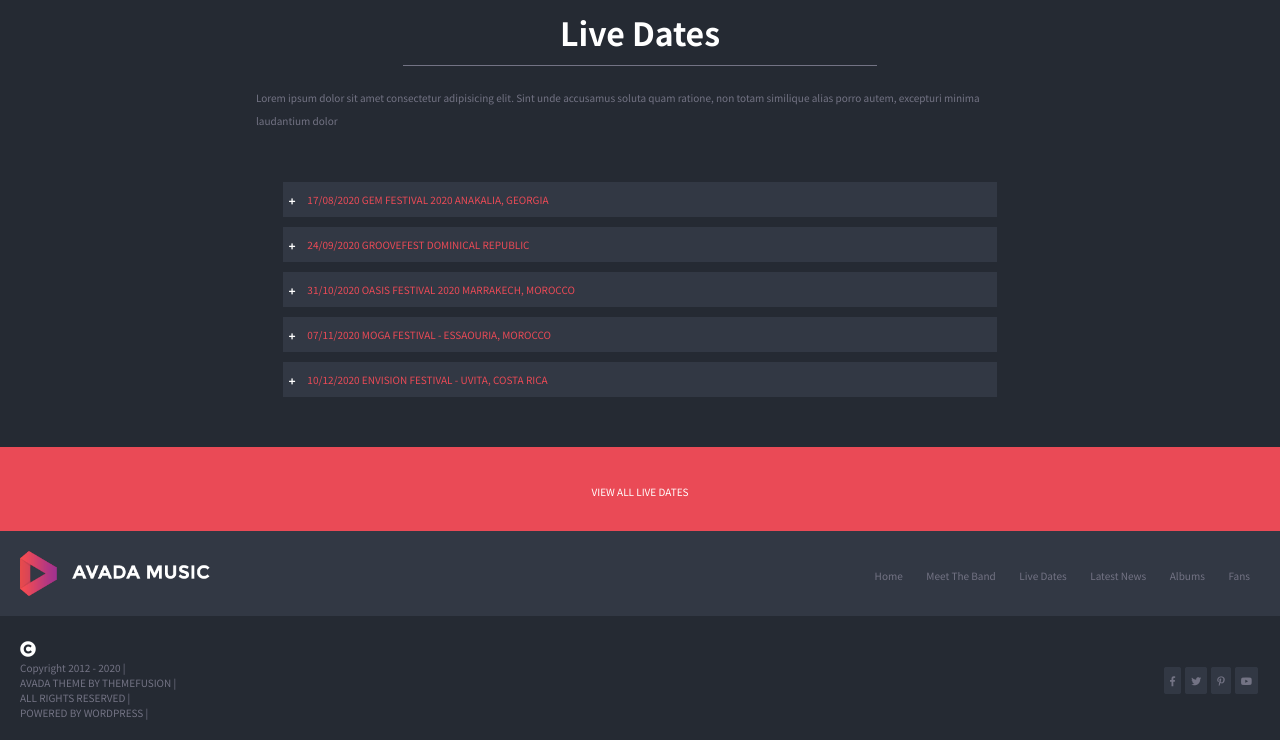
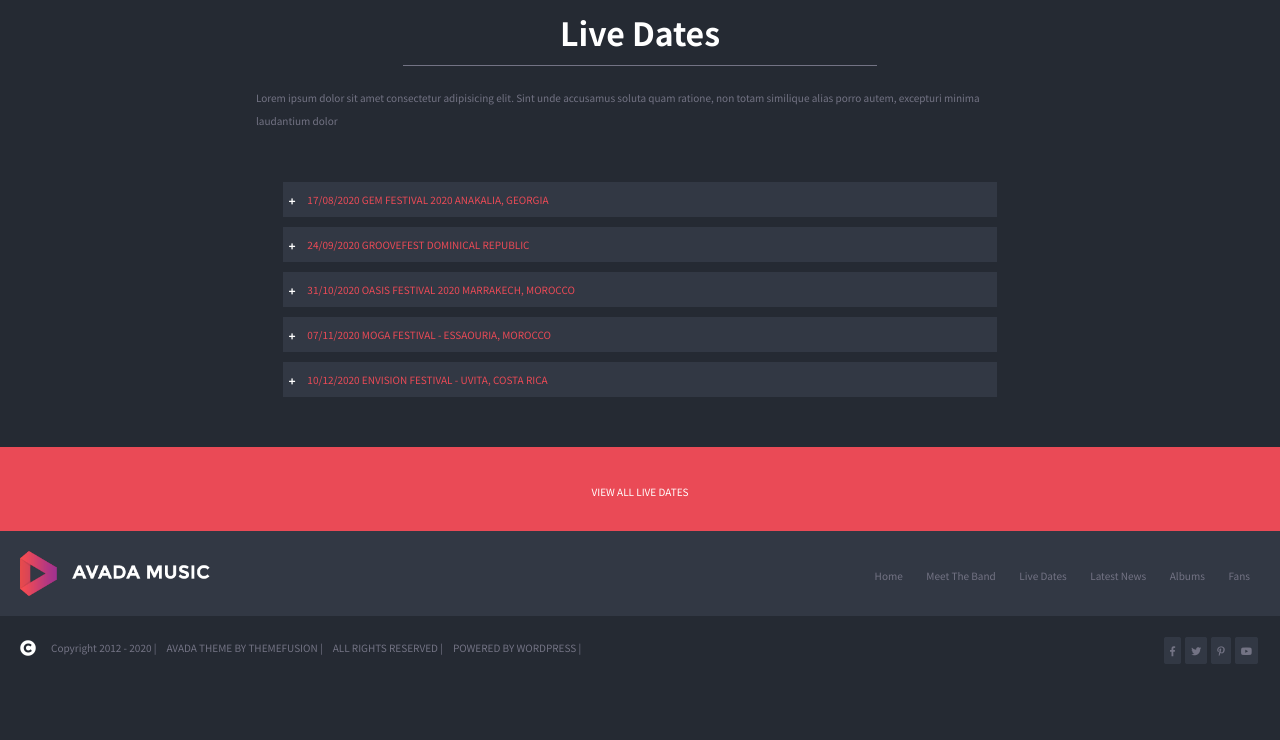
Before and after one commit to Cargalher/proj-html-vuejs, a PHP site: page / in a window 1280 px wide. Shown: the part 2749-3489 px from the top of the page. After the commit the page ends 3413 px from the top, so only its background shows below. Run offline with PHP 8.4, Linux system fonts and the light colour scheme; some libraries are stand-ins or nearby versions.

Commit message:
css to copyright container

```diff
--- a/dist/css/app.css
+++ b/dist/css/app.css
@@ -414,6 +414,15 @@ main .live_dates .dates .accordion .info_accordion button:hover {
   align-items: center;
   padding: 20px;
 }
+#site_footer .footer_bottom .copy_container {
+  display: flex;
+}
+#site_footer .footer_bottom .copy_container i {
+  margin-right: 10px;
+}
+#site_footer .footer_bottom .copy_container p {
+  margin: 0 5px;
+}
 #site_footer .footer_bottom p, #site_footer .footer_bottom a {
   font-size: 10px;
   color: #737384;
--- a/index.html
+++ b/index.html
@@ -208,12 +208,11 @@
                 </div>
             </div>
             <div class="footer_bottom">
-                <div>
+                <div class="copy_container">
                     <i class="fas fa-copyright"></i>
                     <p v-for="(element, index) in copyrightEl">
-                         {{element.copy}} |
+                         {{ element.copy }} |
                     </p>
-                   <!-- <p><i class="fas fa-copyright"></i> Copyright 2012 - 2020 | AVADA THEME BY THEMEFUSION | ALL RIGHTS RESERVED | POWERED BY WORDPRESS</p> -->
                 </div>
                 <div class="social_container">
                     <span v-for= "icon in socialIcons">
--- a/src/partials/_footer.scss
+++ b/src/partials/_footer.scss
@@ -25,6 +25,15 @@
         justify-content: space-between;
         align-items: center;
         padding: 20px;
+        .copy_container{
+            display: flex;
+            i{
+                margin-right: 10px;
+            }
+            p{
+                margin:0 5px;
+            }
+        }
         p, a{
             font-size: 10px;
             color:$text_color;
```
